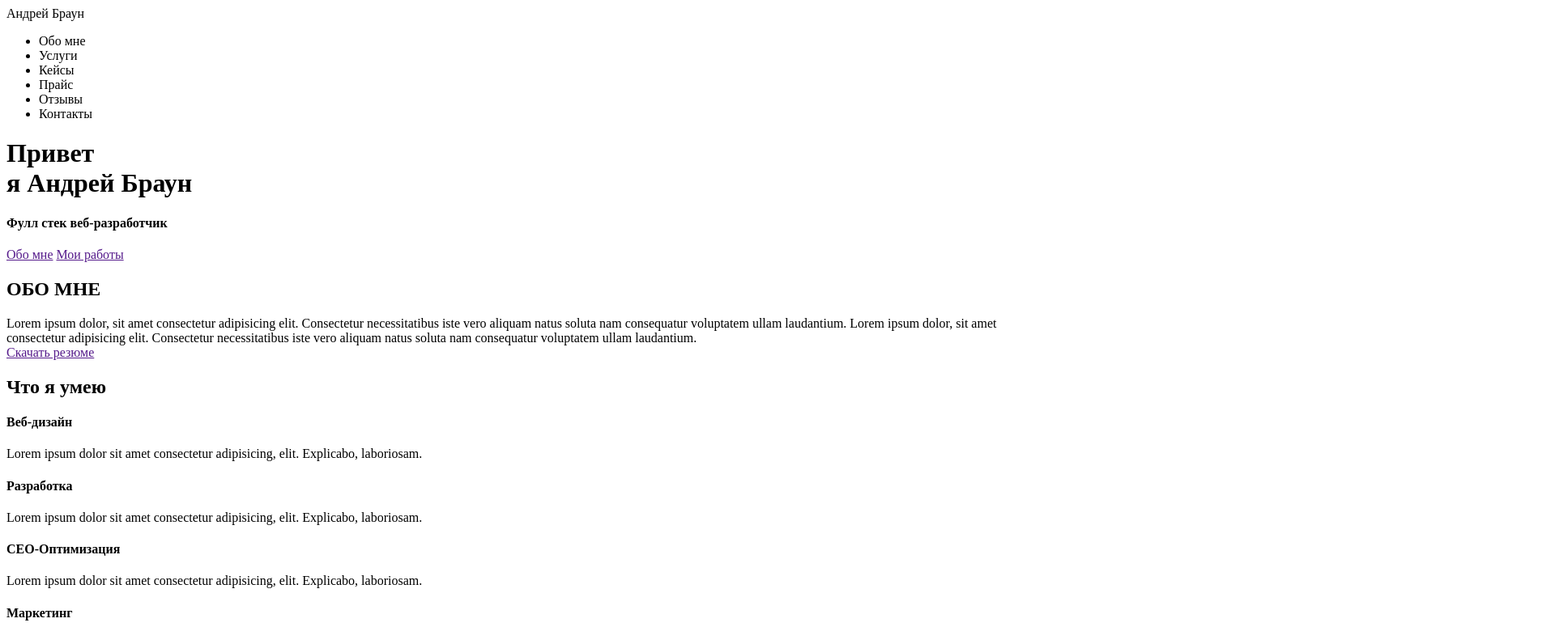
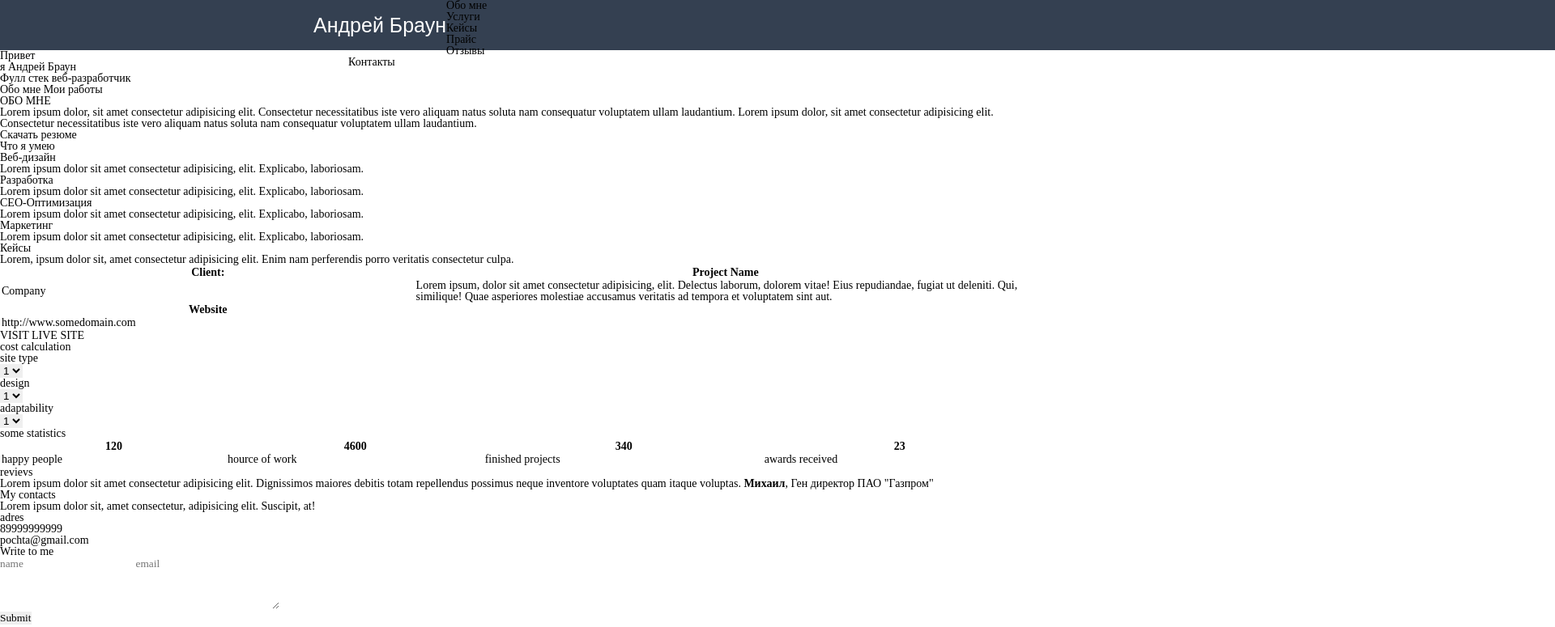
Before and after one commit to dmintr/dmintr, a plain HTML site: page src/index.html in a window 1280 px wide. Shown: the top 775 px of the page at 81% size, 1920 px wide, since content can reach past the window. Drawn offline with Linux system fonts and the light colour scheme.

Commit message:
Перезалил файл src

```diff
--- /dev/null
+++ b/src/css/reset.css
@@ -0,0 +1,41 @@
+*{
+    padding: 0;
+    margin: 0;
+    border: 0;
+}
+
+*,*:before, *:after{
+	-moz-box-sizing: border-box;
+	-webkit-box-sizing: border-box;
+	box-sizing: border-box;
+}
+
+:focus, :active{outline: none;}
+a:focus, a:active{outline: none;}
+
+nav, footer, header, aside{display: block;}
+
+html, body{
+height:100%;
+width:100%;
+font-size 100%;
+line-height: 1;
+font-size:14px;
+-ms-text-size-adjust: 100%;
+-moz-text-size-adjust: 100%;
+-webkit-text-size-adjust: 100%;
+}
+
+input, button, textarea{font-family: inherit;
+}
+
+input::-ms-clear{display: none;}
+button{cursor: pointer;}
+button::-moz-focus-inner{padding: 0; border:0;}
+a, a:visited{text-decoration: none; color: black;}
+a:hover{text-decoration: none;}
+ul li{list-style: none;}
+img{vertical-align: top;}
+
+
+h1,h2,h3,h4,h5,h6{font-size: inherit; font-weight: 400;}
--- /dev/null
+++ b/src/css/style.css
@@ -0,0 +1,19 @@
+header{
+	width: 1920px;
+	height: 62px;
+	background: #344051;
+}
+
+.logo{
+line-height: 62px;
+color: white;
+padding-left: 387px;
+font-size: 25px;
+font-family: arial; sans-serif;
+float: left;
+}
+
+.menu{
+	padding-left: 430px;
+
+}
--- a/src/index.html
+++ b/src/index.html
@@ -4,7 +4,10 @@
 	<meta charset="UTF-8">
 	<meta name="viewport" content="width=device-width, initial-scale=1.0">
 	<title>NeverGiveUp</title>
+	<link rel="stylesheet" href="css/reset.css">
+	<link rel="stylesheet" href="css/style.css">
 </head>
+
 <body>
 	<header>
 	<nav>
```
